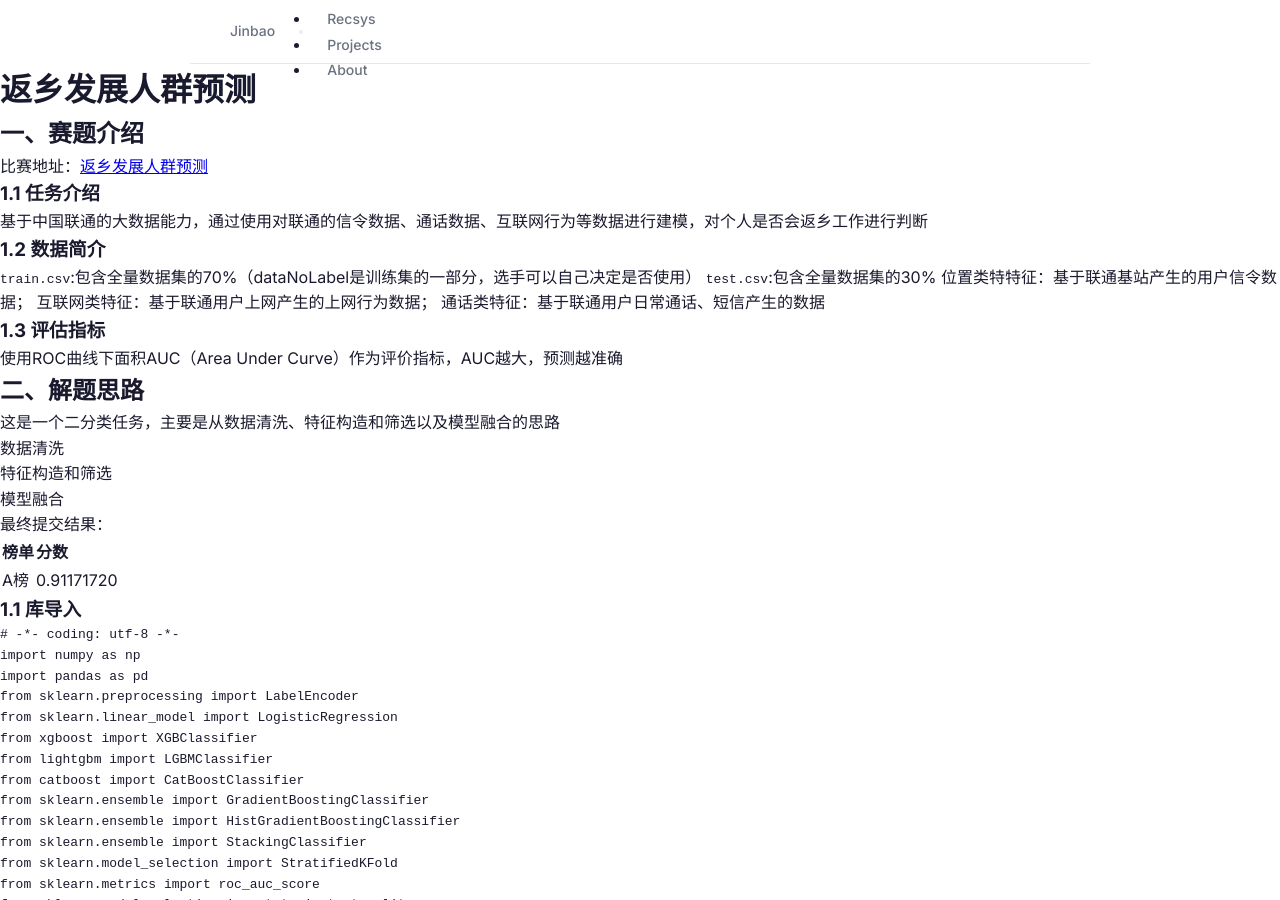
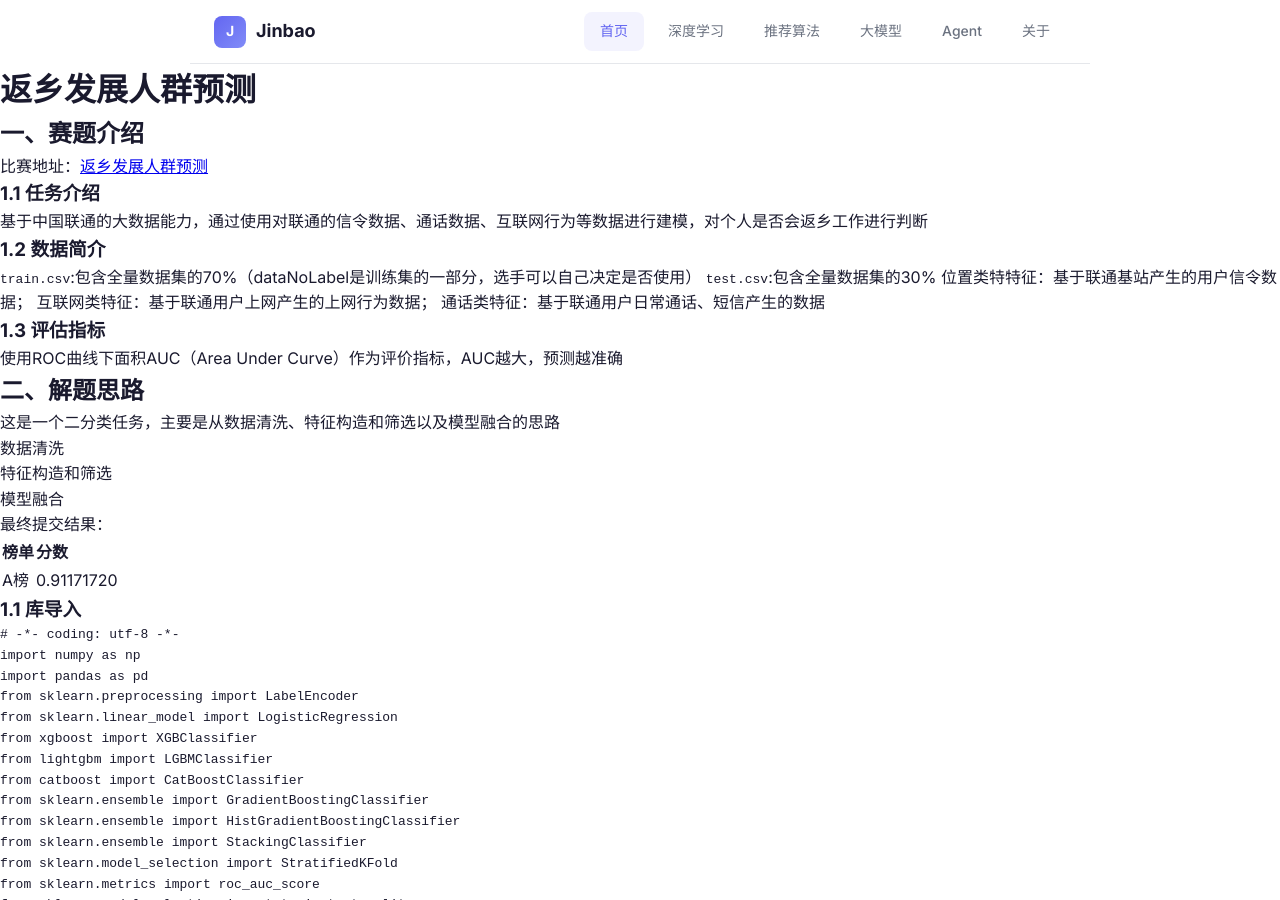
Before and after one commit to JinbaoSite/jinbaosite.github.io, a Jekyll site: the page built from 581.md, in a window 1280 px wide and 900 px high. Built offline with Jekyll 4.4.1, drawn with Linux system fonts in a browser that asks for light colours; our own code applies the rules of GitHub Pages for plain Markdown files.

Commit message:
Update header.html

```diff
--- a/_includes/header.html
+++ b/_includes/header.html
@@ -1,13 +1,28 @@
-<nav class="nav-header" aria-label="主导航">
-  <div class="logo"><a href="/">{{ site.title }}</a></div>
-  <button class="burger" type="button" aria-label="切换导航菜单" aria-expanded="false" aria-controls="site-nav-links">
-    <span></span>
-    <span></span>
-    <span></span>
-  </button>
-  <ul class="nav-links" id="site-nav-links">
-    {% for menus in site.data.menus %}
-    <li><a href="{{ menus.url }}">{{ menus.title }}</a></li>
-    {% endfor %}
-  </ul>
-</nav>
+<header>
+    <div class="header-left">
+      <a href="/" class="logo">
+        <div class="logo-icon">J</div>
+        <span>Jinbao</span>
+      </a>
+    </div>
+    <nav>
+      <a href="/" class="active">首页</a>
+      <a href="dl.html">深度学习</a>
+      <a href="recsys.html">推荐算法</a>
+      <a href="llm.html">大模型</a>
+      <a href="agent.html">Agent</a>
+      <a href="about.html">关于</a>
+    </nav>
+    <button class="menu-toggle" id="menuToggle" aria-label="菜单">
+      <span></span><span></span><span></span>
+    </button>
+  </header>
+
+  <div class="mobile-nav" id="mobileNav">
+    <a href="/" class="active">首页</a>
+    <a href="/dl">深度学习</a>
+    <a href="/recsys">推荐算法</a>
+    <a href="/llm">大模型</a>
+    <a href="/agent">Agent</a>
+    <a href="/about">关于</a>
+  </div>
```
